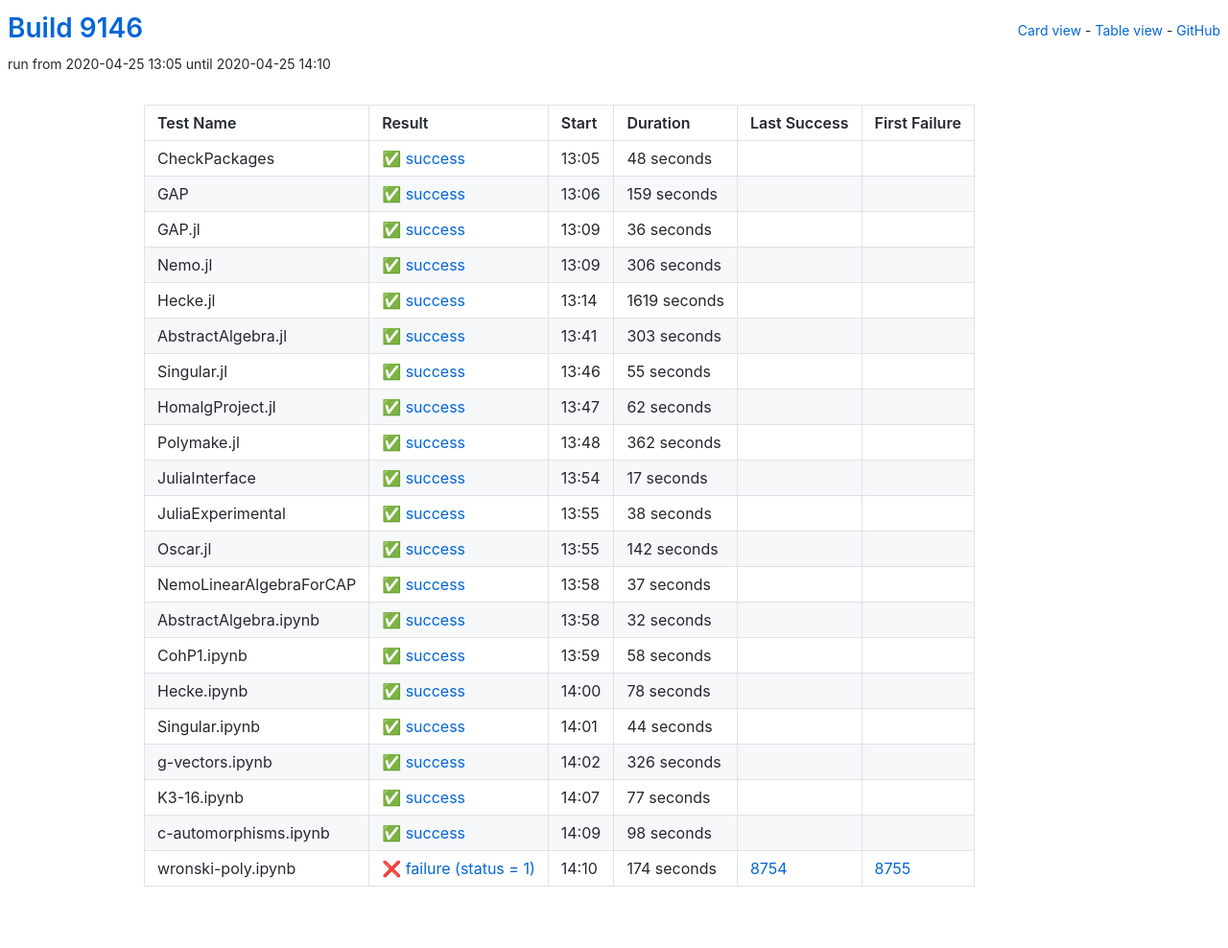
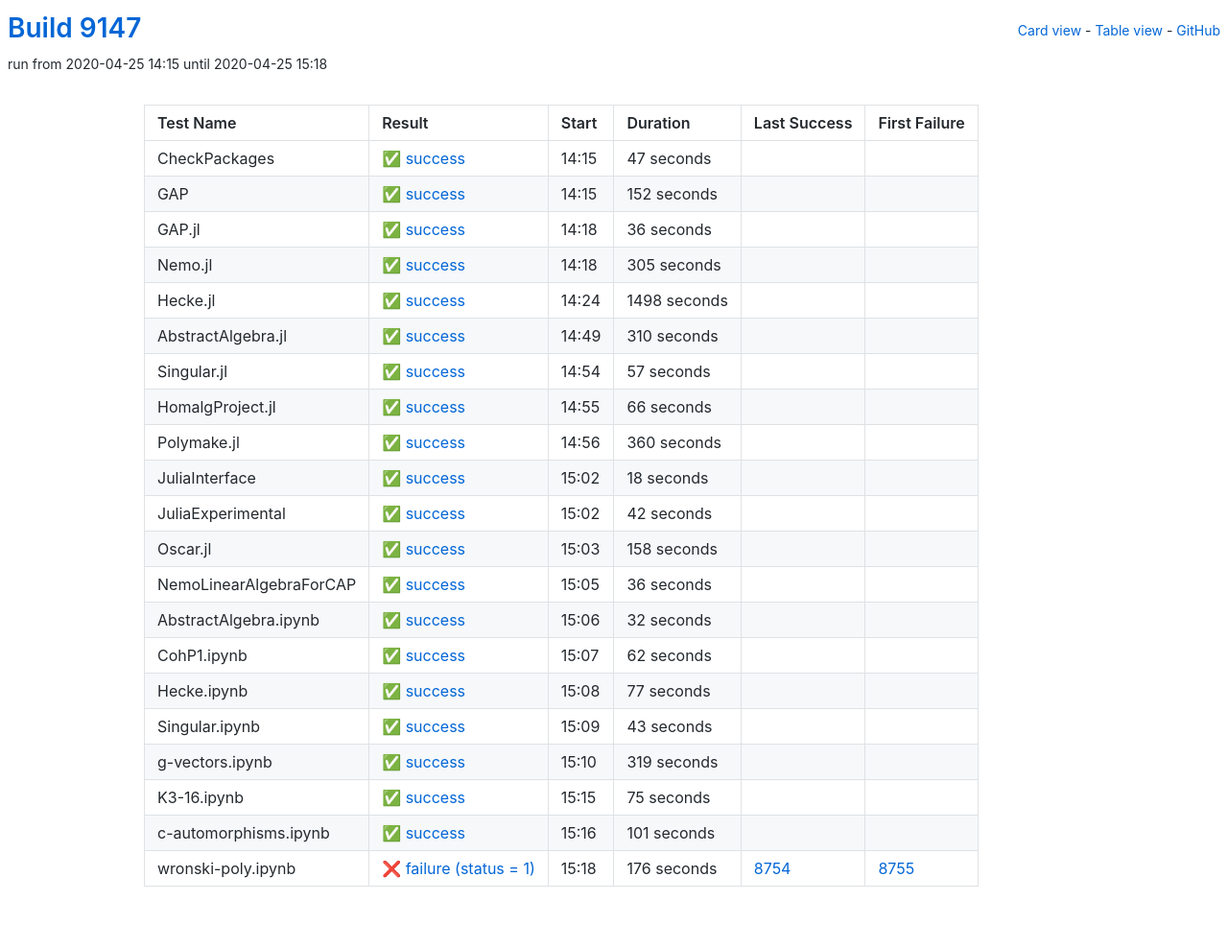
Before and after one commit to oscar-system/oscar-ci-status, a Jekyll site: the page built from table.html, in a window 1280 px wide. Shown: the whole page at 96% size. Built offline with Jekyll 4.4.1, drawn with Linux system fonts in a browser that asks for light colours.

Commit message:
Build 9147

```diff
--- a/_data/ci.yml
+++ b/_data/ci.yml
@@ -1,27 +1,27 @@
-build: 9146
-build_url: https://oscarci.mathematik.uni-kl.de/job/oscar/9146/
+build: 9147
+build_url: https://oscarci.mathematik.uni-kl.de/job/oscar/9147/
 job: oscar
 tests:
-- duration: 48
+- duration: 47
   exitcode: 0
   first_failure: false
   first_failure_url: null
   last_success: false
   last_success_url: null
-  log: https://oscarci.mathematik.uni-kl.de/job/oscar/9146/artifact/logs/build-9146/CheckPackages.log
+  log: https://oscarci.mathematik.uni-kl.de/job/oscar/9147/artifact/logs/build-9147/CheckPackages.log
   name: CheckPackages
-  start: 2020-04-25 13:05
+  start: 2020-04-25 14:15
   status: success
   success: true
-- duration: 159
+- duration: 152
   exitcode: 0
   first_failure: false
   first_failure_url: null
   last_success: false
   last_success_url: null
-  log: https://oscarci.mathematik.uni-kl.de/job/oscar/9146/artifact/logs/build-9146/GAP.log
+  log: https://oscarci.mathematik.uni-kl.de/job/oscar/9147/artifact/logs/build-9147/GAP.log
   name: GAP
-  start: 2020-04-25 13:06
+  start: 2020-04-25 14:15
   status: success
   success: true
 - duration: 36
@@ -30,53 +30,130 @@ tests:
   first_failure_url: null
   last_success: false
   last_success_url: null
-  log: https://oscarci.mathematik.uni-kl.de/job/oscar/9146/artifact/logs/build-9146/GAP.jl.log
+  log: https://oscarci.mathematik.uni-kl.de/job/oscar/9147/artifact/logs/build-9147/GAP.jl.log
   name: GAP.jl
-  start: 2020-04-25 13:09
+  start: 2020-04-25 14:18
   status: success
   success: true
-- duration: 306
+- duration: 305
   exitcode: 0
   first_failure: false
   first_failure_url: null
   last_success: false
   last_success_url: null
-  log: https://oscarci.mathematik.uni-kl.de/job/oscar/9146/artifact/logs/build-9146/Nemo.jl.log
+  log: https://oscarci.mathematik.uni-kl.de/job/oscar/9147/artifact/logs/build-9147/Nemo.jl.log
   name: Nemo.jl
-  start: 2020-04-25 13:09
+  start: 2020-04-25 14:18
   status: success
   success: true
-- duration: 1619
+- duration: 1498
   exitcode: 0
   first_failure: false
   first_failure_url: null
   last_success: false
   last_success_url: null
-  log: https://oscarci.mathematik.uni-kl.de/job/oscar/9146/artifact/logs/build-9146/Hecke.jl.log
+  log: https://oscarci.mathematik.uni-kl.de/job/oscar/9147/artifact/logs/build-9147/Hecke.jl.log
   name: Hecke.jl
-  start: 2020-04-25 13:14
+  start: 2020-04-25 14:24
   status: success
   success: true
-- duration: 303
+- duration: 310
   exitcode: 0
   first_failure: false
   first_failure_url: null
   last_success: false
   last_success_url: null
-  log: https://oscarci.mathematik.uni-kl.de/job/oscar/9146/artifact/logs/build-9146/AbstractAlgebra.jl.log
+  log: https://oscarci.mathematik.uni-kl.de/job/oscar/9147/artifact/logs/build-9147/AbstractAlgebra.jl.log
   name: AbstractAlgebra.jl
-  start: 2020-04-25 13:41
+  start: 2020-04-25 14:49
   status: success
   success: true
-- duration: 55
+- duration: 57
   exitcode: 0
   first_failure: false
   first_failure_url: null
   last_success: false
   last_success_url: null
-  log: https://oscarci.mathematik.uni-kl.de/job/oscar/9146/artifact/logs/build-9146/Singular.jl.log
+  log: https://oscarci.mathematik.uni-kl.de/job/oscar/9147/artifact/logs/build-9147/Singular.jl.log
   name: Singular.jl
-  start: 2020-04-25 13:46
+  start: 2020-04-25 14:54
+  status: success
+  success: true
+- duration: 66
+  exitcode: 0
+  first_failure: false
+  first_failure_url: null
+  last_success: false
+  last_success_url: null
+  log: https://oscarci.mathematik.uni-kl.de/job/oscar/9147/artifact/logs/build-9147/HomalgProject.jl.log
+  name: HomalgProject.jl
+  start: 2020-04-25 14:55
+  status: success
+  success: true
+- duration: 360
+  exitcode: 0
+  first_failure: false
+  first_failure_url: null
+  last_success: false
+  last_success_url: null
+  log: https://oscarci.mathematik.uni-kl.de/job/oscar/9147/artifact/logs/build-9147/Polymake.jl.log
+  name: Polymake.jl
+  start: 2020-04-25 14:56
+  status: success
+  success: true
+- duration: 18
+  exitcode: 0
+  first_failure: false
+  first_failure_url: null
+  last_success: false
+  last_success_url: null
+  log: https://oscarci.mathematik.uni-kl.de/job/oscar/9147/artifact/logs/build-9147/JuliaInterface.log
+  name: JuliaInterface
+  start: 2020-04-25 15:02
+  status: success
+  success: true
+- duration: 42
+  exitcode: 0
+  first_failure: false
+  first_failure_url: null
+  last_success: false
+  last_success_url: null
+  log: https://oscarci.mathematik.uni-kl.de/job/oscar/9147/artifact/logs/build-9147/JuliaExperimental.log
+  name: JuliaExperimental
+  start: 2020-04-25 15:02
+  status: success
+  success: true
+- duration: 158
+  exitcode: 0
+  first_failure: false
+  first_failure_url: null
+  last_success: false
+  last_success_url: null
+  log: https://oscarci.mathematik.uni-kl.de/job/oscar/9147/artifact/logs/build-9147/Oscar.jl.log
+  name: Oscar.jl
+  start: 2020-04-25 15:03
+  status: success
+  success: true
+- duration: 36
+  exitcode: 0
+  first_failure: false
+  first_failure_url: null
+  last_success: false
+  last_success_url: null
+  log: https://oscarci.mathematik.uni-kl.de/job/oscar/9147/artifact/logs/build-9147/NemoLinearAlgebraForCAP.log
+  name: NemoLinearAlgebraForCAP
+  start: 2020-04-25 15:05
+  status: success
+  success: true
+- duration: 32
+  exitcode: 0
+  first_failure: false
+  first_failure_url: null
+  last_success: false
+  last_success_url: null
+  log: https://oscarci.mathematik.uni-kl.de/job/oscar/9147/artifact/logs/build-9147/AbstractAlgebra.ipynb.log
+  name: AbstractAlgebra.ipynb
+  start: 2020-04-25 15:06
   status: success
   success: true
 - duration: 62
@@ -85,119 +162,9 @@ tests:
   first_failure_url: null
   last_success: false
   last_success_url: null
-  log: https://oscarci.mathematik.uni-kl.de/job/oscar/9146/artifact/logs/build-9146/HomalgProject.jl.log
-  name: HomalgProject.jl
-  start: 2020-04-25 13:47
-  status: success
-  success: true
-- duration: 362
-  exitcode: 0
-  first_failure: false
-  first_failure_url: null
-  last_success: false
-  last_success_url: null
-  log: https://oscarci.mathematik.uni-kl.de/job/oscar/9146/artifact/logs/build-9146/Polymake.jl.log
-  name: Polymake.jl
-  start: 2020-04-25 13:48
-  status: success
-  success: true
-- duration: 17
-  exitcode: 0
-  first_failure: false
-  first_failure_url: null
-  last_success: false
-  last_success_url: null
-  log: https://oscarci.mathematik.uni-kl.de/job/oscar/9146/artifact/logs/build-9146/JuliaInterface.log
-  name: JuliaInterface
-  start: 2020-04-25 13:54
-  status: success
-  success: true
-- duration: 38
-  exitcode: 0
-  first_failure: false
-  first_failure_url: null
-  last_success: false
-  last_success_url: null
-  log: https://oscarci.mathematik.uni-kl.de/job/oscar/9146/artifact/logs/build-9146/JuliaExperimental.log
-  name: JuliaExperimental
-  start: 2020-04-25 13:55
-  status: success
-  success: true
-- duration: 142
-  exitcode: 0
-  first_failure: false
-  first_failure_url: null
-  last_success: false
-  last_success_url: null
-  log: https://oscarci.mathematik.uni-kl.de/job/oscar/9146/artifact/logs/build-9146/Oscar.jl.log
-  name: Oscar.jl
-  start: 2020-04-25 13:55
-  status: success
-  success: true
-- duration: 37
-  exitcode: 0
-  first_failure: false
-  first_failure_url: null
-  last_success: false
-  last_success_url: null
-  log: https://oscarci.mathematik.uni-kl.de/job/oscar/9146/artifact/logs/build-9146/NemoLinearAlgebraForCAP.log
-  name: NemoLinearAlgebraForCAP
-  start: 2020-04-25 13:58
-  status: success
-  success: true
-- duration: 32
-  exitcode: 0
-  first_failure: false
-  first_failure_url: null
-  last_success: false
-  last_success_url: null
-  log: https://oscarci.mathematik.uni-kl.de/job/oscar/9146/artifact/logs/build-9146/AbstractAlgebra.ipynb.log
-  name: AbstractAlgebra.ipynb
-  start: 2020-04-25 13:58
-  status: success
-  success: true
-- duration: 58
-  exitcode: 0
-  first_failure: false
-  first_failure_url: null
-  last_success: false
-  last_success_url: null
-  log: https://oscarci.mathematik.uni-kl.de/job/oscar/9146/artifact/logs/build-9146/CohP1.ipynb.log
+  log: https://oscarci.mathematik.uni-kl.de/job/oscar/9147/artifact/logs/build-9147/CohP1.ipynb.log
   name: CohP1.ipynb
-  start: 2020-04-25 13:59
-  status: success
-  success: true
-- duration: 78
-  exitcode: 0
-  first_failure: false
-  first_failure_url: null
-  last_success: false
-  last_success_url: null
-  log: https://oscarci.mathematik.uni-kl.de/job/oscar/9146/artifact/logs/build-9146/Hecke.ipynb.log
-  name: Hecke.ipynb
-  start: 2020-04-25 14:00
-  status: success
-  success: true
-- duration: 44
-  exitcode: 0
-  first_failure: false
-  first_failure_url: null
-  last_success: false
-  last_success_url: null
-  log: https://oscarci.mathematik.uni-kl.de/job/oscar/9146/artifact/logs/build-9146/Singular.ipynb.log
-  name: Singular.ipynb
-  start: 2020-04-25 14:01
-  status: success
-  success: true
-- duration: 326
-  exitcode: 0
-  first_failure: false
-  first_failure_url: null
-  last_success: false
-  last_success_url: null
-  log: https://oscarci.mathematik.uni-kl.de/job/oscar/9146/artifact/logs/build-9146/g-vectors.ipynb.log
-  name: g-vectors.ipynb
-  start: 2020-04-25 14:02
+  start: 2020-04-25 15:07
   status: success
   success: true
 - duration: 77
@@ -206,30 +173,63 @@ tests:
   first_failure_url: null
   last_success: false
   last_success_url: null
-  log: https://oscarci.mathematik.uni-kl.de/job/oscar/9146/artifact/logs/build-9146/K3-16.ipynb.log
-  name: K3-16.ipynb
-  start: 2020-04-25 14:07
+  log: https://oscarci.mathematik.uni-kl.de/job/oscar/9147/artifact/logs/build-9147/Hecke.ipynb.log
+  name: Hecke.ipynb
+  start: 2020-04-25 15:08
   status: success
   success: true
-- duration: 98
+- duration: 43
   exitcode: 0
   first_failure: false
   first_failure_url: null
   last_success: false
   last_success_url: null
-  log: https://oscarci.mathematik.uni-kl.de/job/oscar/9146/artifact/logs/build-9146/c-automorphisms.ipynb.log
-  name: c-automorphisms.ipynb
-  start: 2020-04-25 14:09
+  log: https://oscarci.mathematik.uni-kl.de/job/oscar/9147/artifact/logs/build-9147/Singular.ipynb.log
+  name: Singular.ipynb
+  start: 2020-04-25 15:09
   status: success
   success: true
-- duration: 174
+- duration: 319
+  exitcode: 0
+  first_failure: false
+  first_failure_url: null
+  last_success: false
+  last_success_url: null
+  log: https://oscarci.mathematik.uni-kl.de/job/oscar/9147/artifact/logs/build-9147/g-vectors.ipynb.log
+  name: g-vectors.ipynb
+  start: 2020-04-25 15:10
+  status: success
+  success: true
+- duration: 75
+  exitcode: 0
+  first_failure: false
+  first_failure_url: null
+  last_success: false
+  last_success_url: null
+  log: https://oscarci.mathematik.uni-kl.de/job/oscar/9147/artifact/logs/build-9147/K3-16.ipynb.log
+  name: K3-16.ipynb
+  start: 2020-04-25 15:15
+  status: success
+  success: true
+- duration: 101
+  exitcode: 0
+  first_failure: false
+  first_failure_url: null
+  last_success: false
+  last_success_url: null
+  log: https://oscarci.mathematik.uni-kl.de/job/oscar/9147/artifact/logs/build-9147/c-automorphisms.ipynb.log
+  name: c-automorphisms.ipynb
+  start: 2020-04-25 15:16
+  status: success
+  success: true
+- duration: 176
   exitcode: 1
   first_failure: 8755
   first_failure_url: https://oscarci.mathematik.uni-kl.de/job/oscar/8755/
   last_success: 8754
   last_success_url: https://oscarci.mathematik.uni-kl.de/job/oscar/8754/
-  log: https://oscarci.mathematik.uni-kl.de/job/oscar/9146/artifact/logs/build-9146/wronski-poly.ipynb.log
+  log: https://oscarci.mathematik.uni-kl.de/job/oscar/9147/artifact/logs/build-9147/wronski-poly.ipynb.log
   name: wronski-poly.ipynb
-  start: 2020-04-25 14:10
+  start: 2020-04-25 15:18
   status: failure
   success: false
```
Also changed, not shown: README.md.
